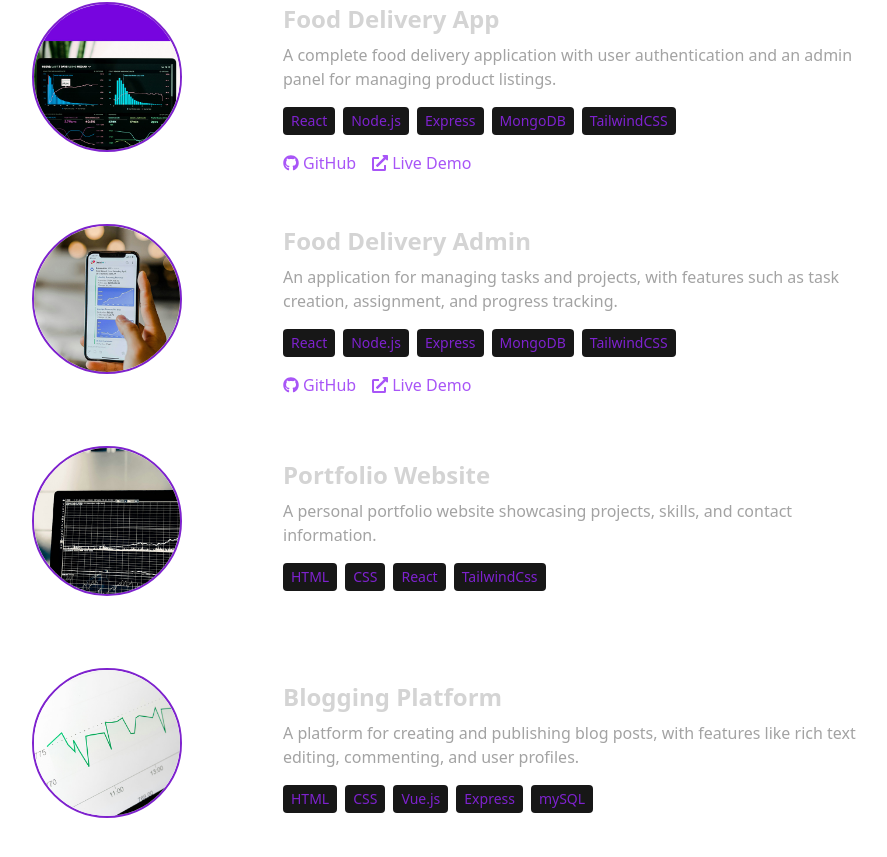
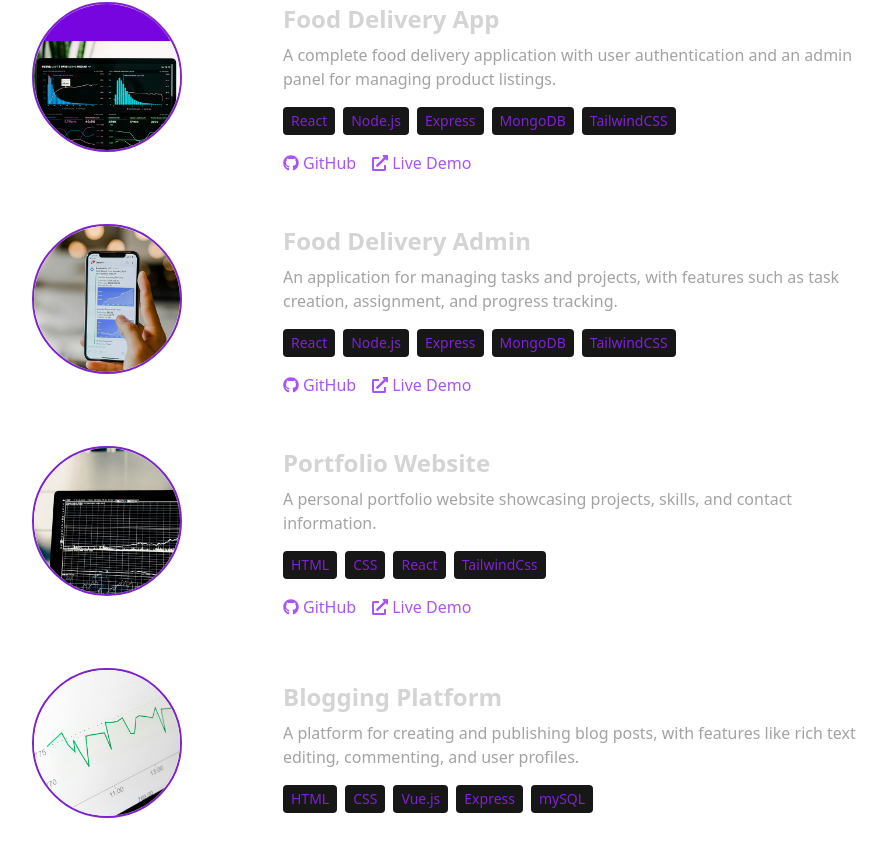
Before and after one commit to CraziestAnimeLover/Portpolio-React-, a React (Vite) app: page / in a window 1280 px wide. Shown: the part 2465-3322 px from the top of the page, without its empty margins (233-1120 px from the left). Built offline with nearby package versions, Linux system fonts and the light colour scheme.

Commit message:
Update index.js

```diff
--- a/src/constants/index.js
+++ b/src/constants/index.js
@@ -50,7 +50,7 @@ export const PROJECTS = [
     description:
       "An application for managing tasks and projects, with features such as task creation, assignment, and progress tracking.",
     technologies: ["React", "Node.js", "Express", "MongoDB", "TailwindCSS"],
-    github: "https://github.com/CraziestAnimeLover/ShriG",
+    github: "https://shri-g-admin.vercel.app/",
     liveDemo: "https://shri-g-seven.vercel.app",
   },
   {
@@ -59,6 +59,8 @@ export const PROJECTS = [
     description:
       "A personal portfolio website showcasing projects, skills, and contact information.",
     technologies: ["HTML", "CSS", "React", "TailwindCss"],
+    github: "https://github.com/CraziestAnimeLover/ShriG",
+    liveDemo: "https://github.com/CraziestAnimeLover/Portpolio-React-",
   },
   {
     title: "Blogging Platform",
```
